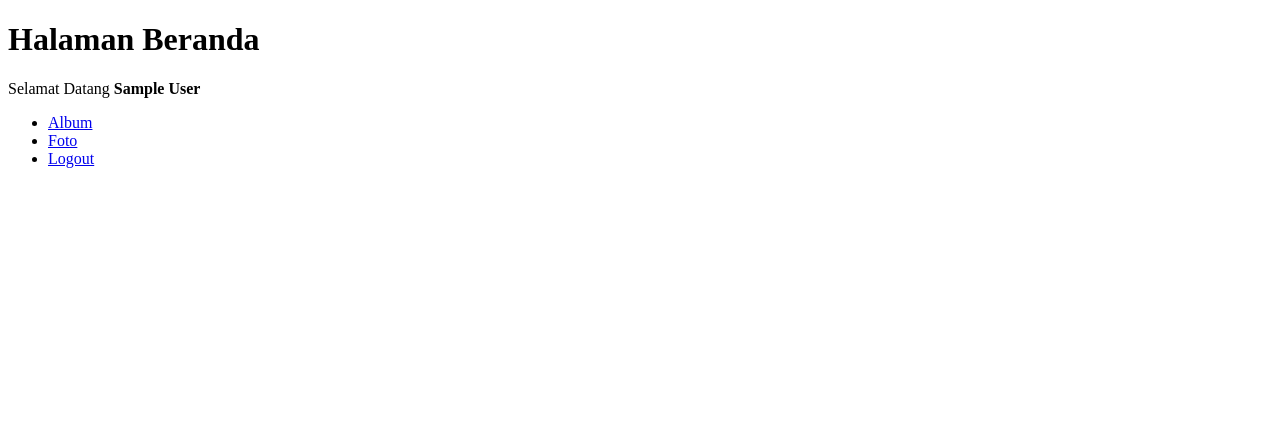
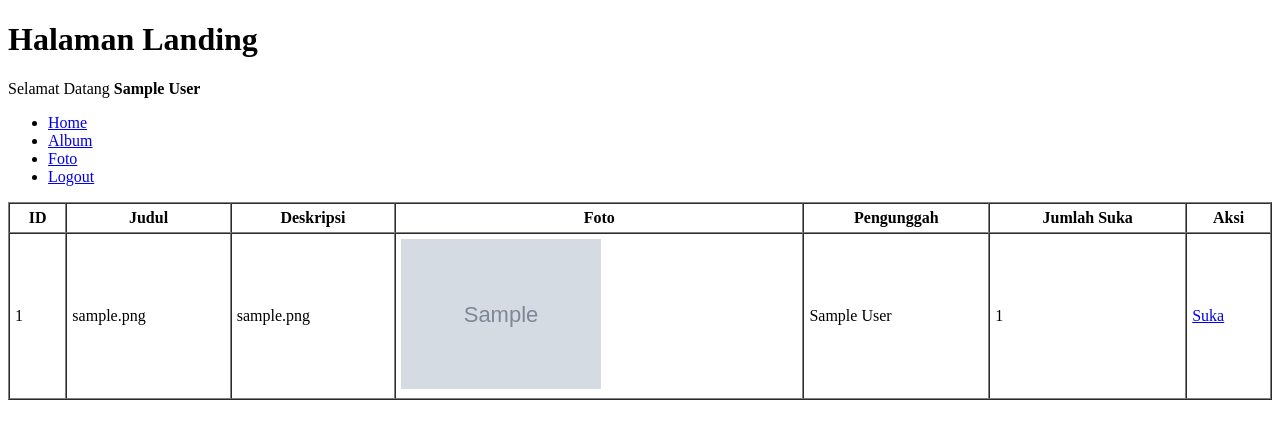
Before and after one commit to KoplarKoprol/LthnGalleryUKK, a PHP site: page / in a window 1280 px wide. Shown: the top 439 px of the page. Run offline with PHP 8.4, Linux system fonts and the light colour scheme; the visitor is signed in with stand-in values (Sample User, id 1); tables that the repository leaves empty hold one stand-in row (values such as "Sample post"); grey boxes marked "Sample" are stand-in pictures.

Commit message:
add like feature

```diff
--- a/album.php
+++ b/album.php
@@ -23,12 +23,11 @@ if (!isset($_SESSION['UserID'])) {
         </b></p>
 
     <ul>
-        <li><a href="index.php">Beranda</a></li>
+        <li><a href="index.php">Home</a></li>
         <li><a href="album.php">Album</a></li>
         <li><a href="foto.php">Foto</a></li>
         <li><a href="logout.php">Logout</a></li>
     </ul>
-
     <form action="tambah_album.php" method="post">
         <table>
             <tr>
--- a/edit_album.php
+++ b/edit_album.php
@@ -23,12 +23,11 @@ if (!isset($_SESSION['UserID'])) {
         </b></p>
 
     <ul>
-        <li><a href="index.php">Beranda</a></li>
+        <li><a href="index.php">Home</a></li>
         <li><a href="album.php">Album</a></li>
         <li><a href="foto.php">Foto</a></li>
         <li><a href="logout.php">Logout</a></li>
     </ul>
-
     <form action="perbarui_album.php" method="post">
         <?php
         include "koneksi.php";
--- a/edit_foto.php
+++ b/edit_foto.php
@@ -1,6 +1,6 @@
 <?php
-error_reporting(E_ALL);
-ini_set('display_errors', 1);
+// error_reporting(E_ALL);
+// ini_set('display_errors', 1);
 session_start();
 if (!isset($_SESSION['UserID'])) {
     header("location:login.php");
@@ -23,7 +23,7 @@ if (!isset($_SESSION['UserID'])) {
         </b></p>
 
     <ul>
-        <li><a href="index.php">Beranda</a></li>
+        <li><a href="index.php">Home</a></li>
         <li><a href="album.php">Album</a></li>
         <li><a href="foto.php">Foto</a></li>
         <li><a href="logout.php">Logout</a></li>
--- a/index.php
+++ b/index.php
@@ -1,32 +1,87 @@
-<?php
-// error_reporting(E_ALL);
-// ini_set('display_errors', 1);
-session_start();
-if (!isset($_SESSION['UserID'])) {
-    header("location:login.php");
-}
-?>
-
 <!DOCTYPE html>
 <html lang="en">
 
 <head>
     <meta charset="UTF-8">
     <meta name="viewport" content="width=device-width, initial-scale=1.0">
-    <title>Halaman Beranda</title>
+    <title>Halaman Landing</title>
 </head>
 
 <body>
-    <h1>Halaman Beranda</h1>
+    <h1>Halaman Landing</h1>
+    <?php
+    session_start();
+    if (!isset($_SESSION['UserID'])) {
+        header("location:login.php");
+        ?>
+        <ul>
+            <li><a href="register.php">Register</a></li>
+            <li><a href="login.php">Login</a></li>
+        </ul>
+        <?php
+    } else {
+        ?>
         <p>Selamat Datang <b>
                 <?= $_SESSION['NamaLengkap'] ?>
             </b></p>
-
         <ul>
+            <li><a href="index.php">Home</a></li>
             <li><a href="album.php">Album</a></li>
             <li><a href="foto.php">Foto</a></li>
             <li><a href="logout.php">Logout</a></li>
         </ul>
+
+        <?php
+    }
+    ?>
+
+    <table width="100%" border="1" cellpadding="5" cellspacing="0">
+        <tr>
+            <th>ID</th>
+            <th>Judul</th>
+            <th>Deskripsi</th>
+            <th>Foto</th>
+            <th>Pengunggah</th>
+            <th>Jumlah Suka</th>
+            <th>Aksi</th>
+        </tr>
+        <?php
+        include 'koneksi.php';
+        $sql = mysqli_query($conn, "SELECT * FROM foto,user WHERE  foto.UserID=user.UserID");
+        while ($data = mysqli_fetch_array($sql)) {
+            ?>
+            <tr>
+                <td>
+                    <?= $data['FotoID'] ?>
+                </td>
+                <td>
+                    <?= $data['JudulFoto'] ?>
+                </td>
+                <td>
+                    <?= $data['DeskripsiFoto'] ?>
+                </td>
+                <td>
+                    <img src="gambar/<?= $data['LokasiFile'] ?>" width="200">
+                </td>
+                <td>
+                    <?= $data['NamaLengkap'] ?>
+                </td>
+                <td>
+                    <?php
+                    $fotoid = $data['FotoID'];
+                    $sql2 = mysqli_query($conn, "SELECT * FROM likefoto WHERE FotoID='$fotoid'");
+                    echo mysqli_num_rows($sql2);
+                    ?>
+                </td>
+                <td>
+                    <a href="like.php?fotoid=<?= $data['FotoID'] ?>">Suka</a>
+                </td>
+
+            </tr>
+            <?php
+        }
+        ?>
+    </table>
 </body>
 
 </html>
--- a/proses_login.php
+++ b/proses_login.php
@@ -20,7 +20,7 @@ if ($cek == 1) {
         $_SESSION['NamaLengkap'] = $data['NamaLengkap'];
 
     }
-    header("location:index.php");
+    header("location:beranda.php");
 } else {
     header("location:login.php");
 }
```
Also changed, not shown: beranda.php (added, +33 -0 lines), foto.php (+9 -1 lines), like.php (added, +28 -0 lines). Lines whose indentation alone changed are shown as unchanged.
